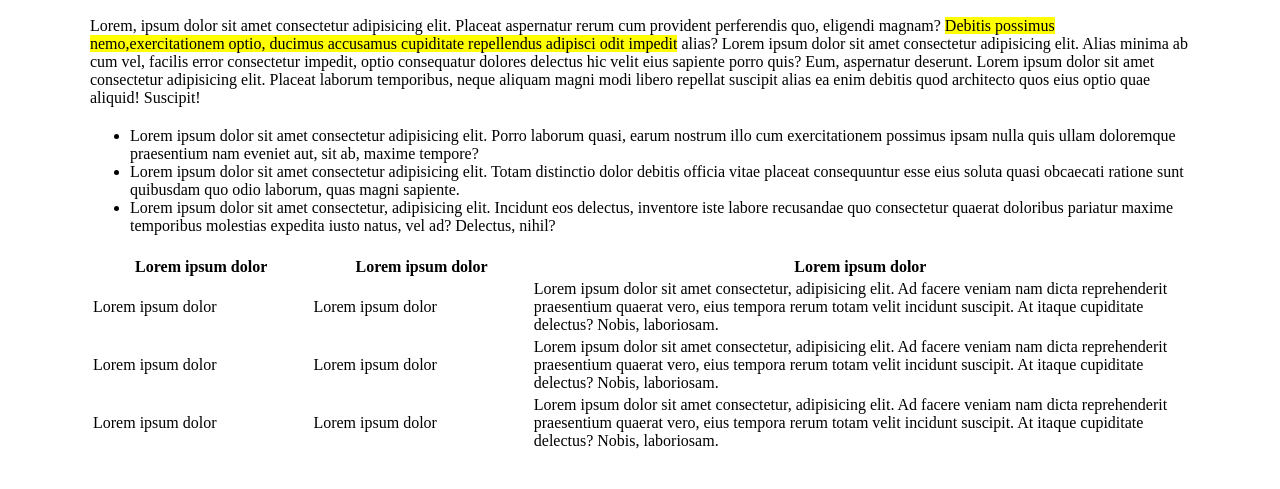
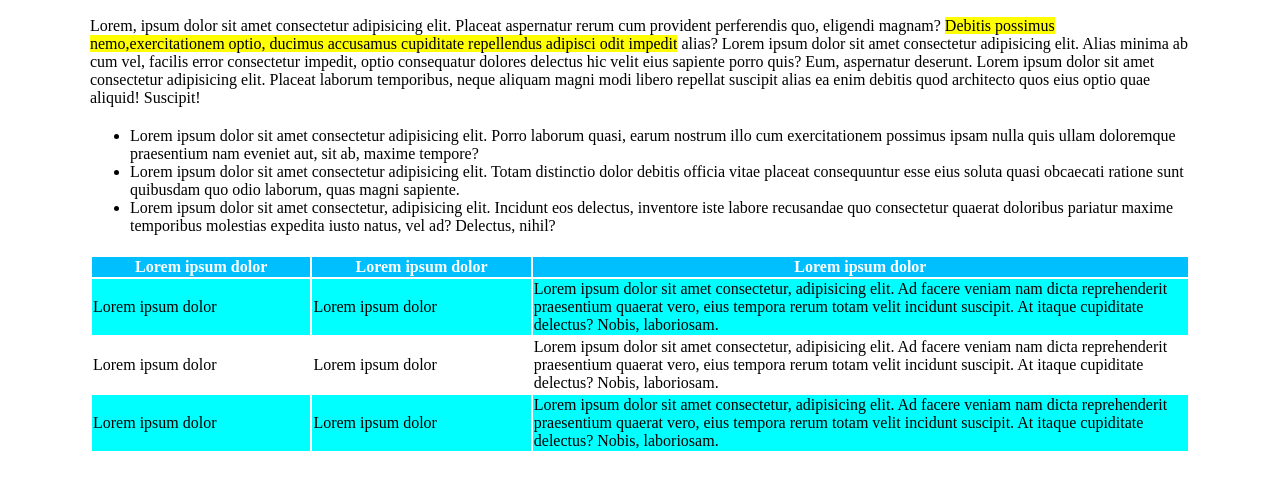
Before and after one commit to Salvatore1985/html-css-booleaner, a plain HTML site: page index.html in a window 1280 px wide. Shown: the part 299-788 px from the top of the page. Drawn offline with Linux system fonts and the light colour scheme.

Commit message:
fine-tabella-css

```diff
--- a/style.css
+++ b/style.css
@@ -37,7 +37,8 @@ p {
 }
 .tabella{
     margin-top: 20px;
-}
+
+   }
 .lista  {
     margin-top: 20px;
 }
@@ -50,3 +51,14 @@ p {
 .testo3{
     width: 60%;
 }
+
+.cont{
+    color: white;
+    background-color: deepskyblue;
+}
+.dispari{
+    background-color: aqua;
+}
+.pari{
+    background-color:white;
+}
```
